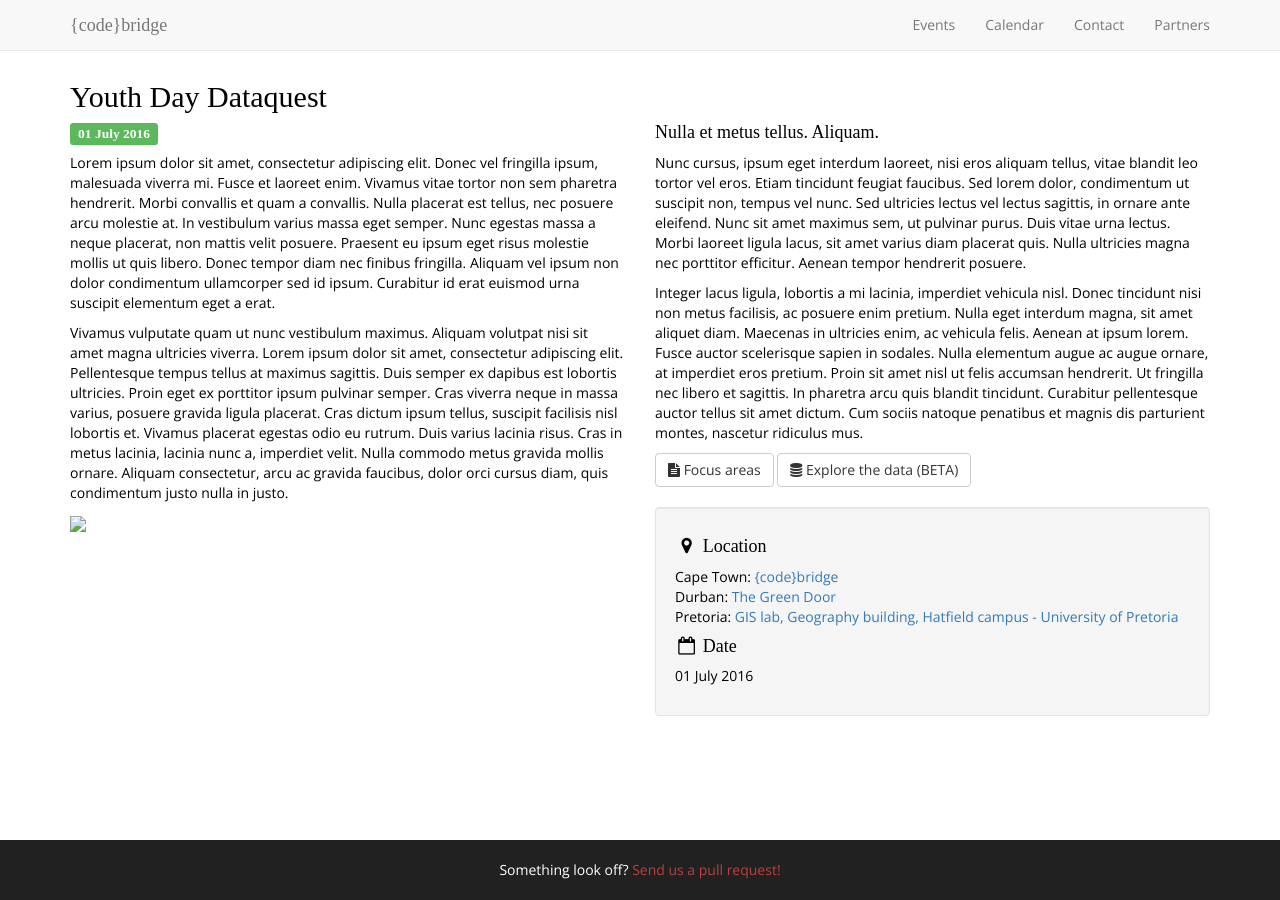
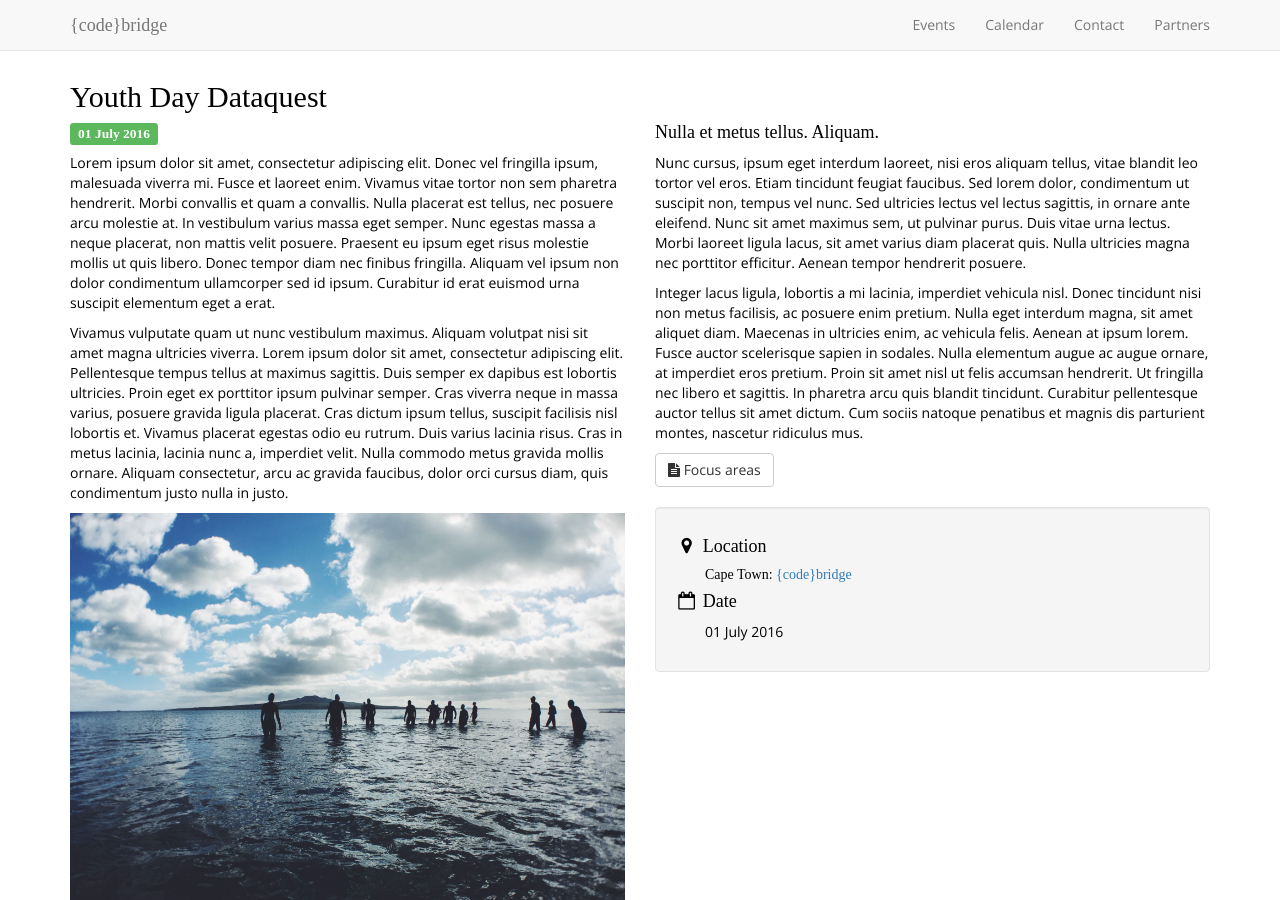
Before and after one commit to codebridge-za/codebridge.co.za, a Jekyll site: the page built from _allevents/youth-dataquest.html, in a window 1280 px wide. Built offline with Jekyll 4.4.1, drawn with Linux system fonts in a browser that asks for light colours; nearby versions of some CDN libraries; some web fonts are replaced.

Commit message:
minor changes

```diff
--- a/_allevents/youth-dataquest.html
+++ b/_allevents/youth-dataquest.html
@@ -33,18 +33,17 @@ link: /allevents/youth-dataquest.html
 
 		<p>Integer lacus ligula, lobortis a mi lacinia, imperdiet vehicula nisl. Donec tincidunt nisi non metus facilisis, ac posuere enim pretium. Nulla eget interdum magna, sit amet aliquet diam. Maecenas in ultricies enim, ac vehicula felis. Aenean at ipsum lorem. Fusce auctor scelerisque sapien in sodales. Nulla elementum augue ac augue ornare, at imperdiet eros pretium. Proin sit amet nisl ut felis accumsan hendrerit. Ut fringilla nec libero et sagittis. In pharetra arcu quis blandit tincidunt. Curabitur pellentesque auctor tellus sit amet dictum. Cum sociis natoque penatibus et magnis dis parturient montes, nascetur ridiculus mus.</p>
 
-		<p><a href="https://docs.google.com/document/d/1EeWeyozSs66HY2a1V-HjwT4_QvTUPLzq2wrn2a-sI0E/edit?ts=5714c567" target="_blank" type="button" class="btn btn-default"><i class="fa fa-file-text"></i> Focus areas</a> <a href="http://municipal-finance.code4sa.org/" target="_blank" type="button" class="btn btn-default"><i class="fa fa-database"></i> Explore the data (BETA)</a>
-
+		<p><a href="https://docs.google.com/document/d/1EeWeyozSs66HY2a1V-HjwT4_QvTUPLzq2wrn2a-sI0E/edit?ts=5714c567" target="_blank" type="button" class="btn btn-default"><i class="fa fa-file-text"></i> Focus areas</a>
 		<div class="well">
 			<h4><i class="fa fa-map-marker fa-fw" aria-hidden="true"></i> Location</h4>
-			Cape Town: <a href="/contact.htm">{code}bridge</a><br>
-			Durban: <a href="http://thegreendoor.org.za/" target="_blank">The Green Door</a><br>
-			Pretoria: <a href="http://www.up.ac.za/enquiry" target="_blank">GIS lab, Geography building, Hatfield campus - University of Pretoria</a><br>
+			<ul class="fa-ul">
+				<li><h5>Cape Town: <a href="/contact.htm">{code}bridge</a><br></h5></li>
+			</ul>
 			<h4><i class="fa fa-calendar-o fa-fw" aria-hidden="true"></i> Date</h4>
-			<p>{{page.ev-date | date_to_long_string}}</p>
+			<ul class="fa-ul">
+				<p>{{page.ev-date | date_to_long_string}}</p>
+			</ul>
 		</div>
-		<br>
-
 	</div>
 	</div>
 </div>
```
Also changed, not shown: images/youth.jpg (added), 1 other file.
